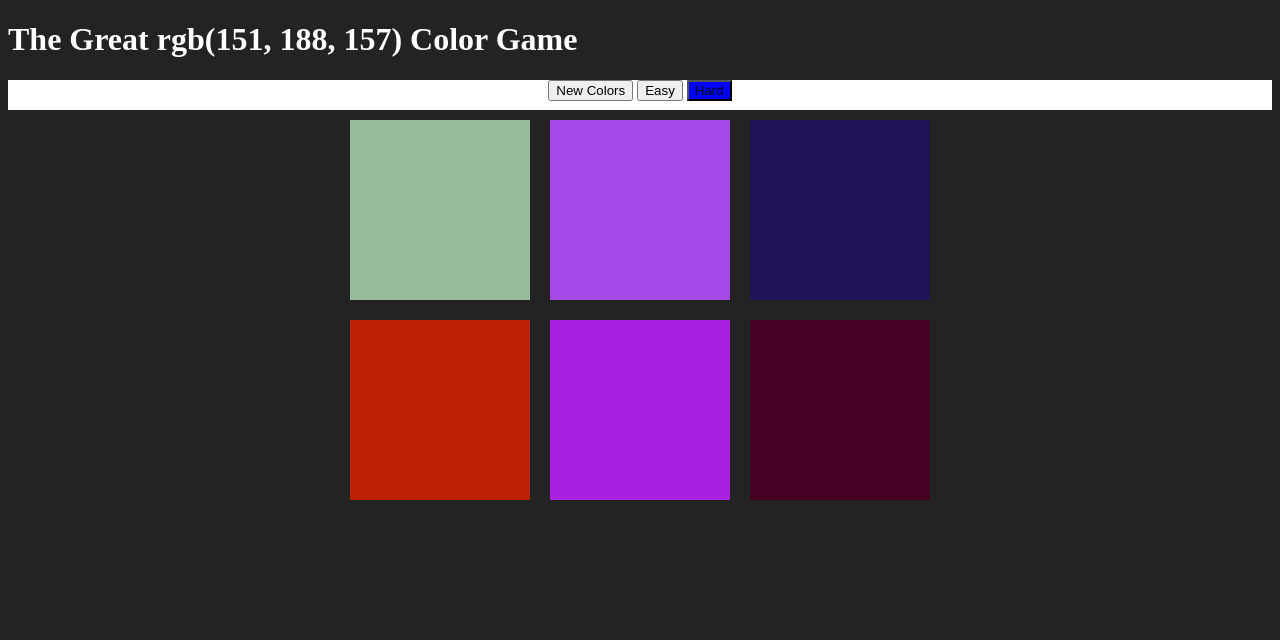
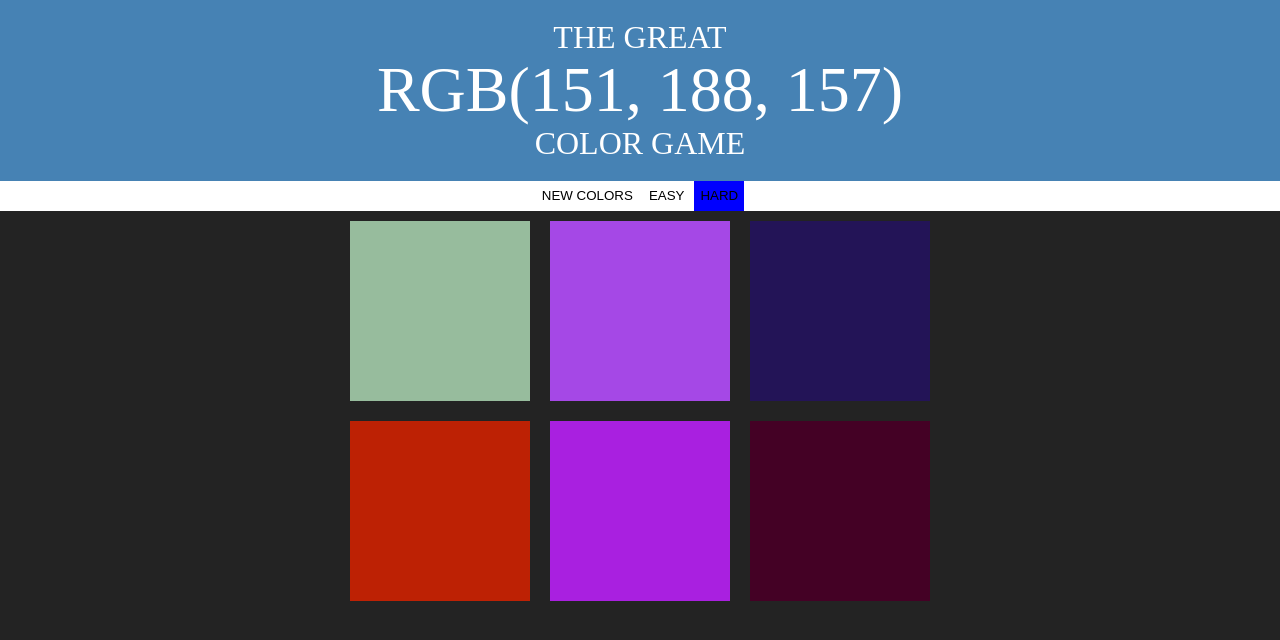
Before and after one commit to soundestmammal/colorGame, a plain HTML site: page index.html in a window 1280 px wide. Drawn offline with Linux system fonts and the light colour scheme.

Commit message:
Style h1

```diff
--- a/app.js
+++ b/app.js
@@ -52,7 +52,7 @@ resetButton.addEventListener("click", function(){
 	colors = generateRandomColors(numSquares);
 	pickedColor = pickColor();
 	colorDisplay.textContent = pickedColor;
-	h1.style.background = "#232323";
+	h1.style.background = "steelblue";
 
 	for(var i = 0; i < squares.length ; i++){
 		squares[i].style.background = colors[i];
--- a/index.html
+++ b/index.html
@@ -6,7 +6,11 @@
 	<link rel="stylesheet" href="style.css">
 </head>
 <body>
-	<h1>The Great <span id="colorDisplay">RGB</span> Color Game</h1>
+	<h1>The Great
+		<br>
+		<span id="colorDisplay">RGB</span>
+		<br>
+		Color Game</h1>
 
 	<div id="stripe">
 		<button id="reset">New Colors</button>
--- a/style.css
+++ b/style.css
@@ -1,5 +1,7 @@
 body {
 	background-color: #232323;
+	margin: 0;
+	font-family:"Montserrat" , "Avenir";
 }
 
 .square {
@@ -18,6 +20,13 @@ body {
 
 h1{
 	color: white;
+	text-align: center;
+	background: steelblue;
+	margin: 0;
+	font-weight: normal;
+	text-transform: uppercase;
+	line-height: 1.1;
+	padding: 20px 0;
 }
 
 #stripe {
@@ -30,3 +39,14 @@ h1{
 .selected {
 	background: blue;
 }
+
+#colorDisplay {
+	font-size: 200%;
+
+}
+button {
+	border: none;
+	background: none;
+	text-transform: uppercase;
+	height: 100%;
+}
```
